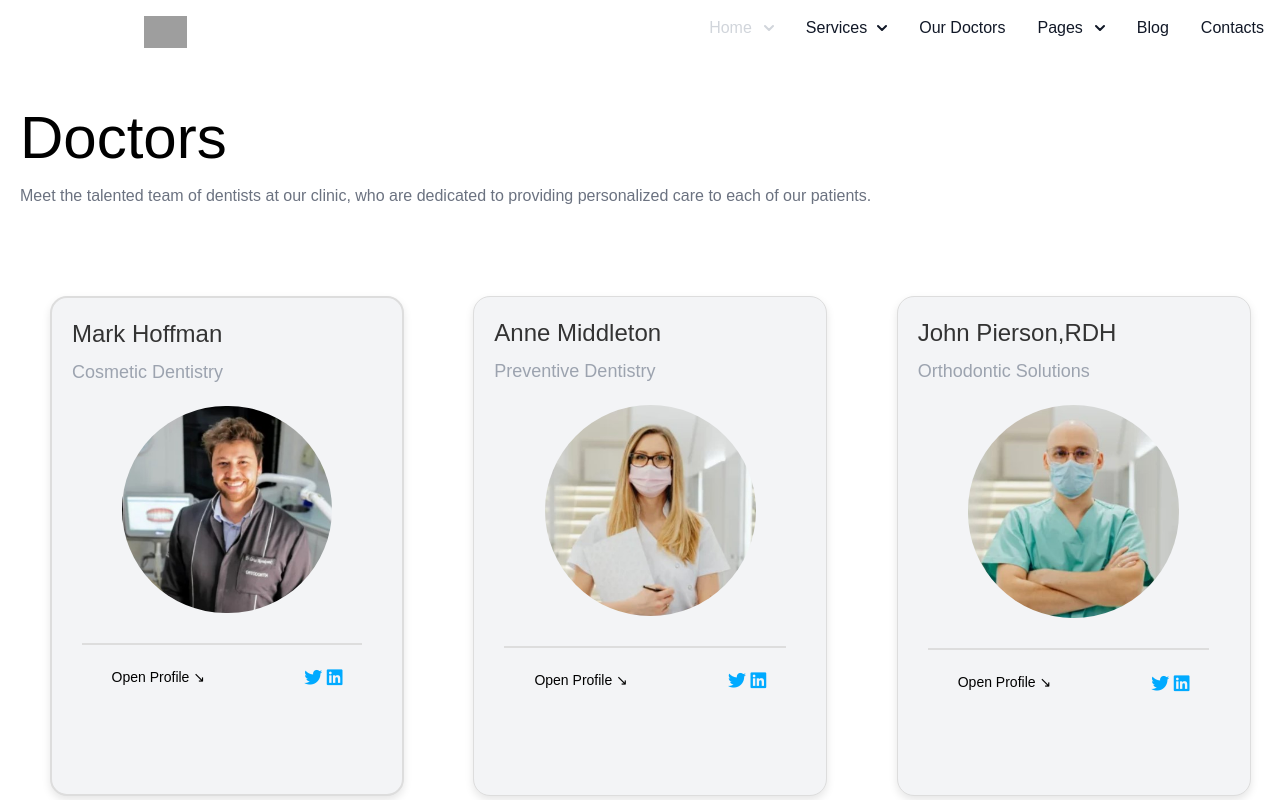
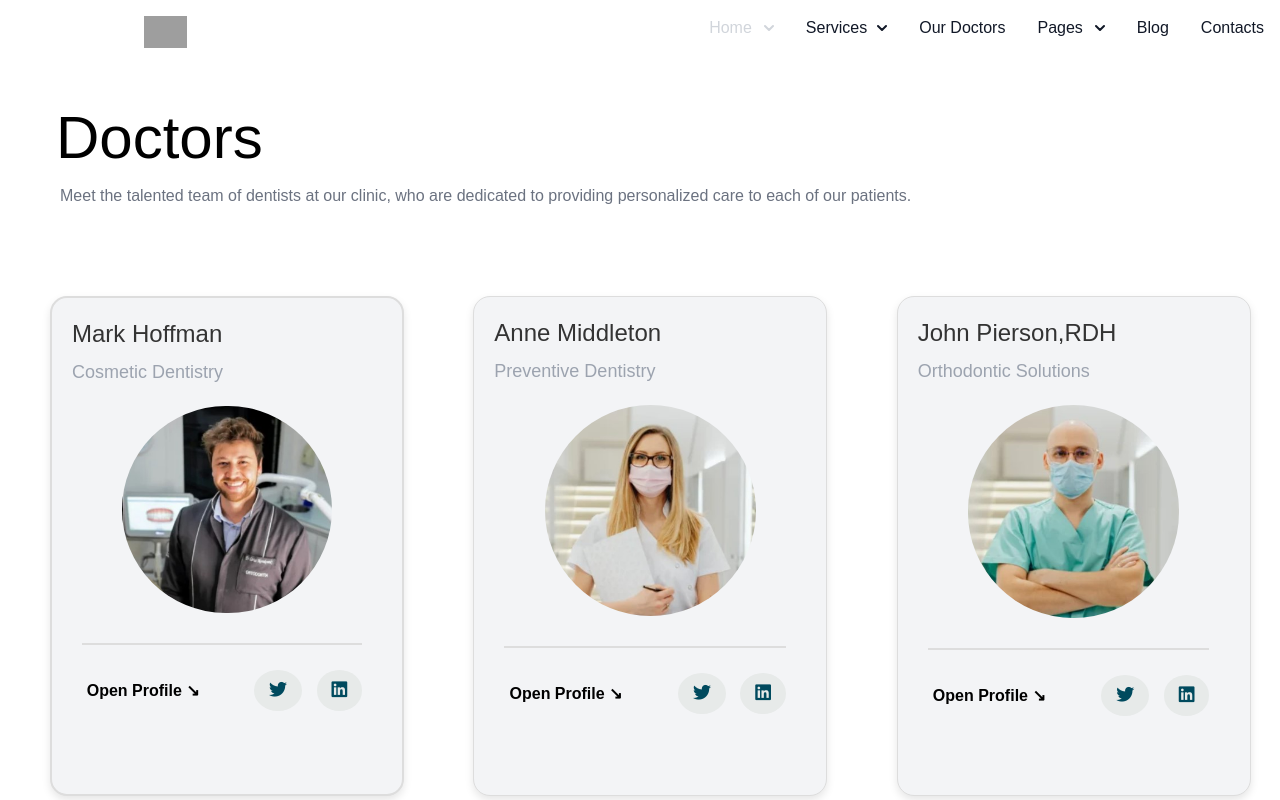
Before and after one commit to Roaa-Hussam/final-project, a plain HTML site: page index.html in a window 1280 px wide. Shown: the top 800 px of the page. Drawn offline with nearby package versions, Linux system fonts and the light colour scheme; grey boxes are pictures that could not be loaded; a web font is replaced by a local one.

Commit message:
style-formatting change

```diff
--- a/index.html
+++ b/index.html
@@ -17,7 +17,7 @@
         rel="stylesheet">
 
 </head>
-<script>
+<!-- <script>
     var scrollToTopBtn = document.getElementById("scrollToTopBtn");
     var rootElement = document.documentElement
     scrollToTopBtn.addEventListener("click", scrollToTop);
@@ -43,7 +43,7 @@
 
     // Add event listener for scrolling
     window.addEventListener("scroll", checkScrollPosition);
-</script>
+</script> -->
 
 <body>
     <nav class="bg-white border-gray-200 dark:bg-gray-300 dark:border-gray-300 mb-6 md:ps-28 lg:ps-28 sm:ps-10">
@@ -190,16 +190,17 @@
         </div>
     </nav>
     <div class="header pb-12">
-        <div class="container">
-            <h1 class=" font-normal text-6xl pb-4  ">Doctors</h1>
-            <p class="text-gray-500 text-base">Meet the talented team of dentists at our clinic, who are dedicated to
+        <div class="container ps-10">
+            <h1 class=" font-normal text-6xl pb-4 ps-4 ">Doctors</h1>
+            <p class="text-gray-500 text-base ps-5">Meet the talented team of dentists at our clinic, who are dedicated
+                to
                 providing
                 personalized care to
                 each of
                 our patients.</p>
         </div>
     </div>
-    <div class="doctors-info ">
+    <div class="doctors-info mb-[50px]">
         <div class="container">
             <div class="doctors">
                 <div class="doctor-card  border-solid border-2 bg-gray-100 ">
@@ -218,7 +219,7 @@
                     <div class="card-footer">
                         <p>Open Profile &#x2198;</p>
                         <div class="icon">
-                            <i class="fa-brands fa-twitter fa-xl"></i>
+                            <i class="fa-brands fa-twitter fa-xl "></i>
                             <i class="fa-brands fa-linkedin fa-xl"></i>
                         </div>
 
@@ -309,7 +310,7 @@
                         <h6 class="text-gray-400  text-lg pt-2">Orthodontic Solutions</h6>
                     </div>
                     <div class="card-img">
-                        <img class="rounded-full " src="./img/doc7.jpg" alt="person">
+                        <img class="rounded-full " src="./img/doc6.jpg" alt="person">
                     </div>
                     <hr class="line-style">
                     <div class="card-footer">
@@ -325,8 +326,8 @@
     </div>
 
 
-    <section class=" flex">
-        <div class=" img-section   lg:grid lg:grid-cols-1   ">
+    <section class=" flex ">
+        <div class=" img-section   lg:grid lg:grid-cols-1  ">
             <div class="  mt-8  w-50 ">
                 <img class="w-full rounded-lg" src="./img/dental.jpg" alt="Dental Image 1"><br>
                 <div class="img-flex">
@@ -336,7 +337,7 @@
             </div>
         </div>
 
-        <div class=" sign   me-5  ms-10 w-full mt-5 rounded ps-10 rounded-[20px] ">
+        <div class=" sign   me-5  ms-10 w-full mt-5 rounded ps-10 rounded-[20px]    ">
             <form class=" max-w-xl mt-10 max-w-full ps-10">
                 <h2 class="sign-title">Sign up for <br>appointment</h2>
                 <p class="pt-4 pb-10">With years of experience and a commitment to continuing education, our
@@ -385,14 +386,15 @@
                 </div>
 
 
-                <button type="submit " class="text-black mt-8 rounded-lg bg-[#cbf2fe] p-4 text-base font-medium">Make
+                <button type="submit "
+                    class="text-black mt-8 rounded-lg bg-[#cbf2fe] p-4 text-base font-medium mb-5">Make
                     an Appointment
                 </button>
             </form>
         </div>
     </section>
 
-    <footer class="bg-gray-300 w-full md:mt-72 sm:mt-96 ">
+    <footer class="bg-gray-300 w-full md:mt-60 sm:mt-90 ">
         <div class="w-full lg:grid lg:grid-cols-3 md:flex sm:flex mb-10">
             <div class="flex flex-col ps-28">
                 <button class="text-4xl text-start text-gray-600 hover:text-gray-900">
--- a/style.css
+++ b/style.css
@@ -1,7 +1,7 @@
-.container {
+/* .container {
   max-width: 80%;
   margin: 0 auto;
-}
+} */
 
 body {
   font-family: "Rethink Sans", sans-serif;
@@ -96,15 +96,19 @@ body {
 .card-footer p {
   margin: 0;
   /* padding: 20px; */
-  font-size: 14px;
-
+  font-size: 16px;
+  font-weight: bolder;
   cursor: pointer;
 }
 
 .card-footer i {
-  color: #00aaff;
   font-size: 18px;
+  padding: 20px 15px;
+  color: #004a5e;
   cursor: pointer;
+  margin: 5px;
+  border-radius: 50%;
+  background-color: #e7eae9;
 }
 .img-flex {
   display: flex;
```
Also changed, not shown: img/doc6.jpg (renamed from img/doc7.jpg).
